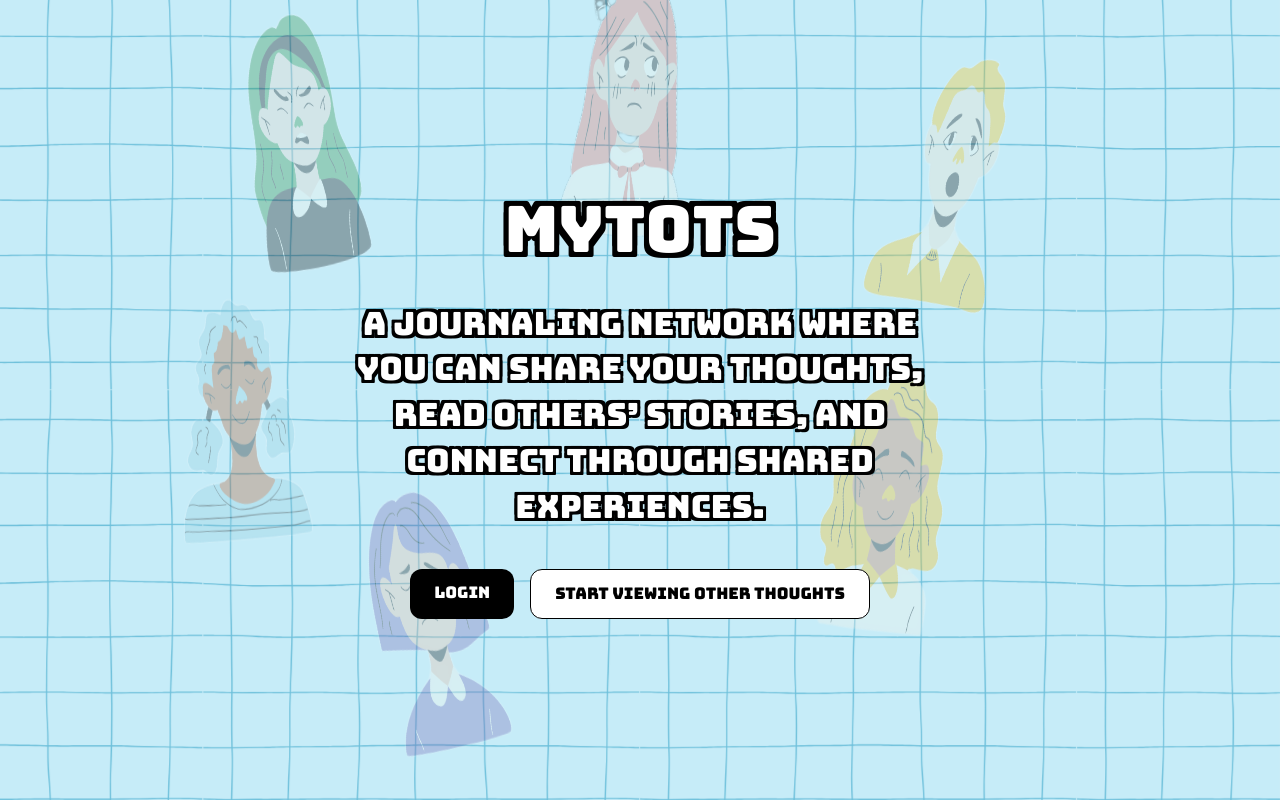
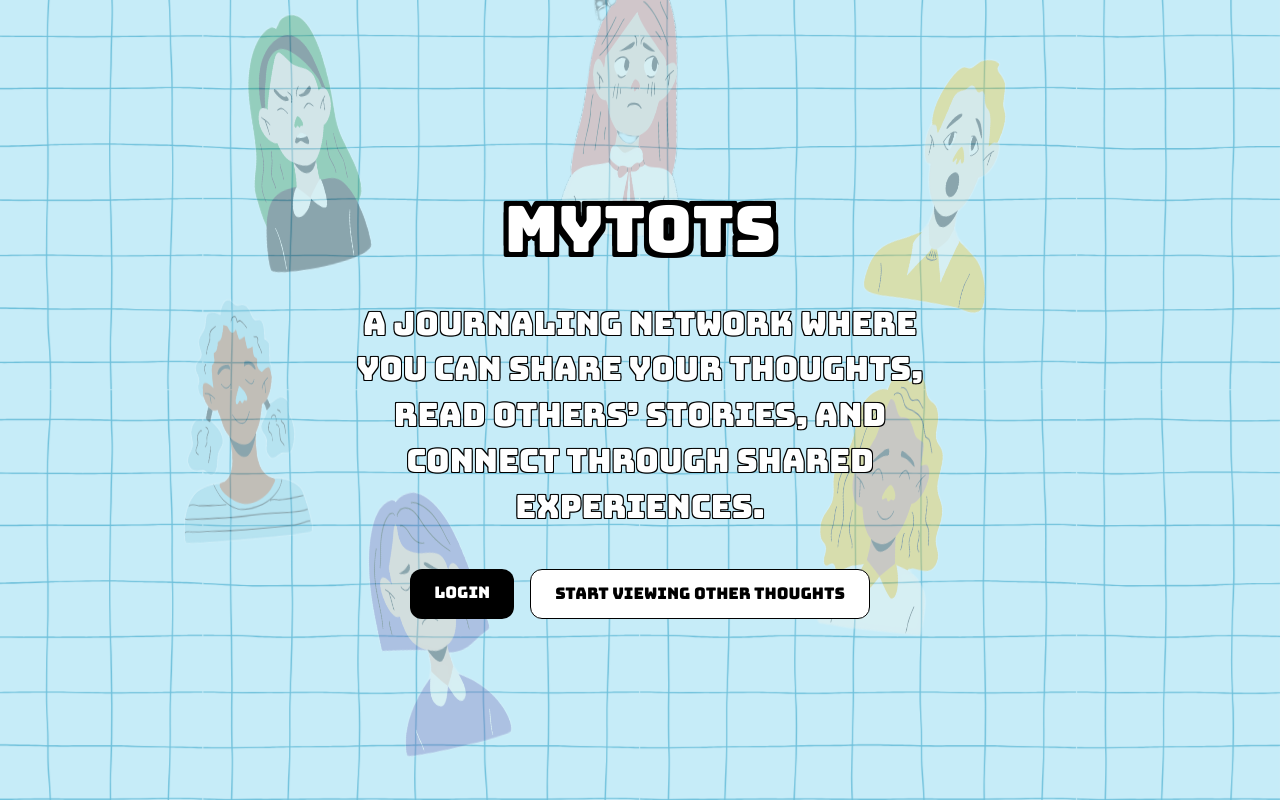
Before and after one commit to JamesDevyDev/MyTots, a Next.js app: page / in a window 1280 px wide. Built offline with nearby package versions, Linux system fonts and the light colour scheme; a web font is replaced by a local one.

Commit message:
fix home page 1

```diff
--- a/src/app/page.tsx
+++ b/src/app/page.tsx
@@ -61,10 +61,10 @@ export default function Home() {
           className="bungee-regular max-w-xl text-white  text-sm md:text-[32px]"
           style={{
             textShadow: `
-      -3px -3px 0 #000,
-       3px -3px 0 #000,
-      -3px  3px 0 #000,
-       3px  3px 0 #000
+      -1px -1px 0 #000,
+       1px -1px 0 #000,
+      -1px  1px 0 #000,
+       1px  1px 0 #000
     `,
           }}
         >
```
